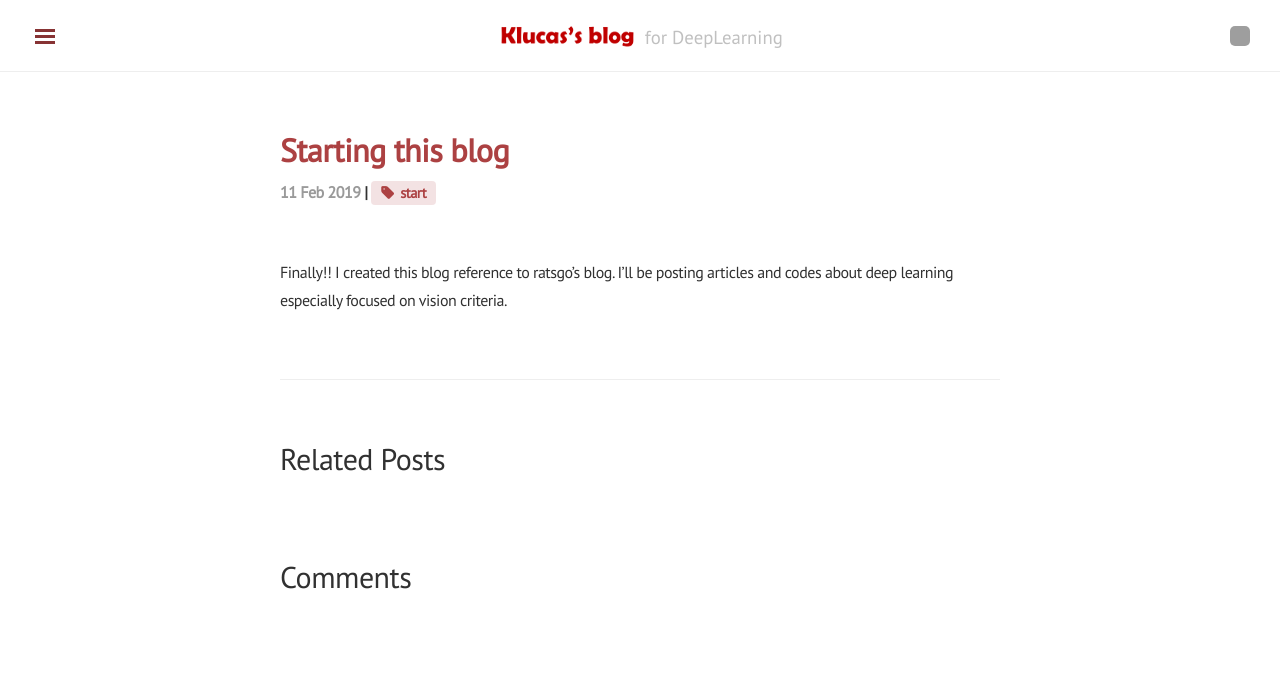
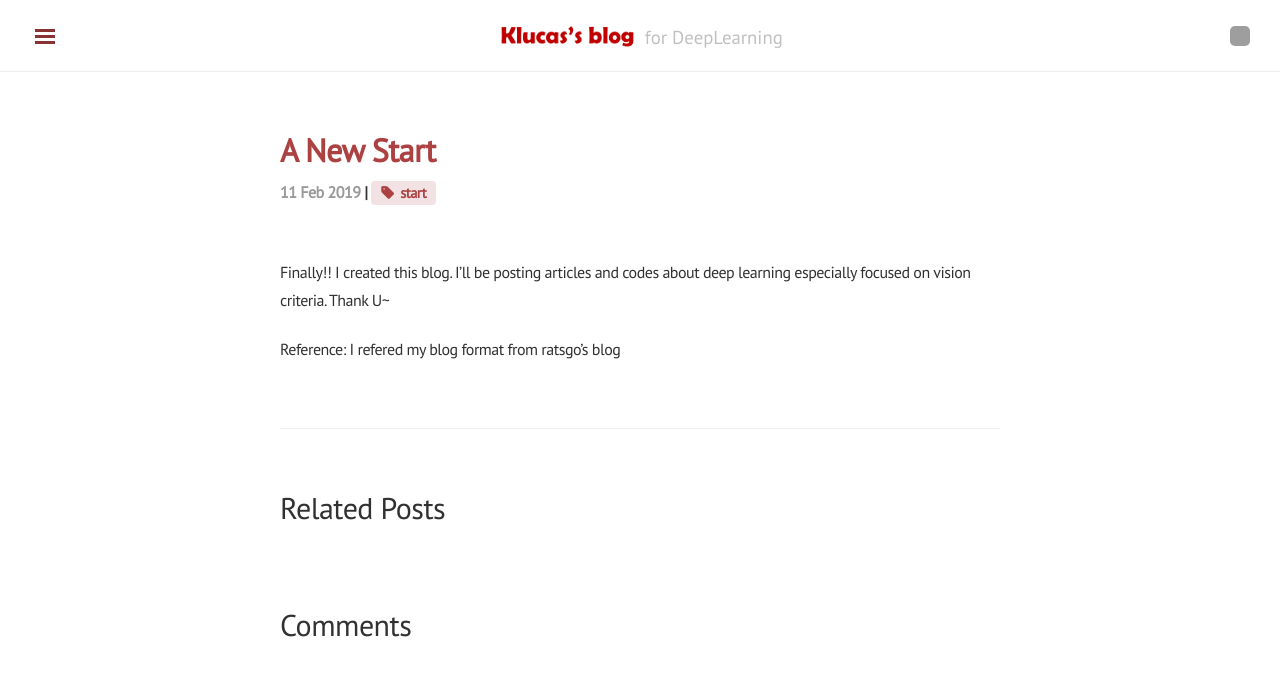
Before and after one commit to hanbinko/HBLucasKo.github.io, a Jekyll site: the page built from _posts/2019-02-11-start.md, in a window 1280 px wide. Shown: the top 676 px of the page. Built offline with Jekyll 4.4.1, drawn with Linux system fonts in a browser that asks for light colours; nearby versions of some CDN libraries; comment, search, counter and statistics services are not loaded; grey boxes are pictures that could not be loaded.

Commit message:
Update 2019-02-11-start.md

```diff
--- a/_posts/2019-02-11-start.md
+++ b/_posts/2019-02-11-start.md
@@ -1,8 +1,11 @@
 ---
 layout: post
-title: Starting this blog
-category: daily
+title: A New Start
+category: Life
 tag: start
 ---
 
-Finally!! I created this blog reference to ratsgo's blog. I'll be posting articles and codes about deep learning especially focused on vision criteria.
+Finally!! I created this blog. I'll be posting articles and codes about deep learning especially focused on vision criteria.
+Thank U~
+
+Reference: I refered my blog format from ratsgo's blog
```
